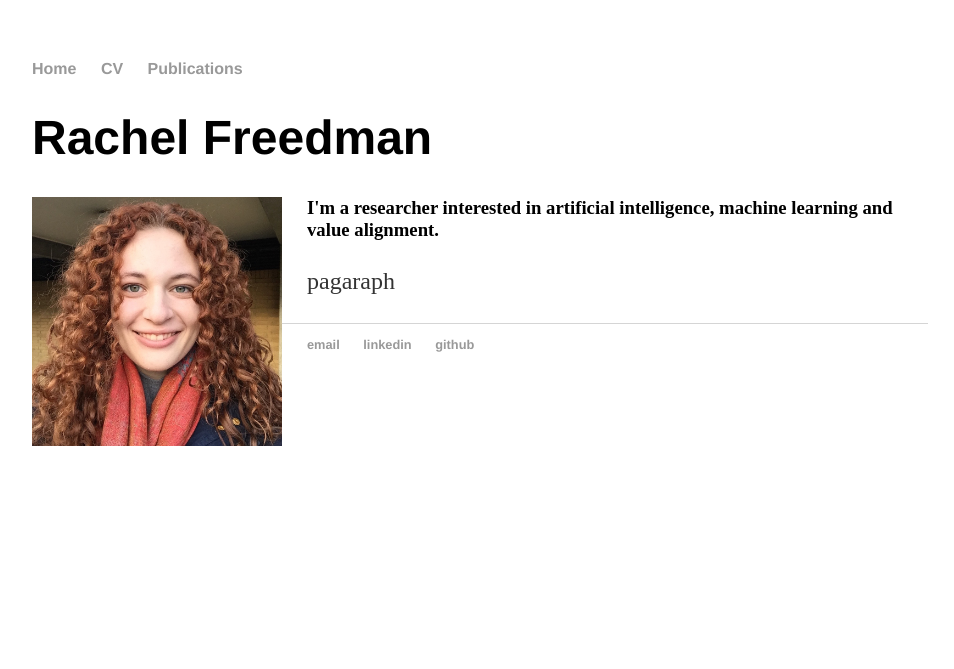
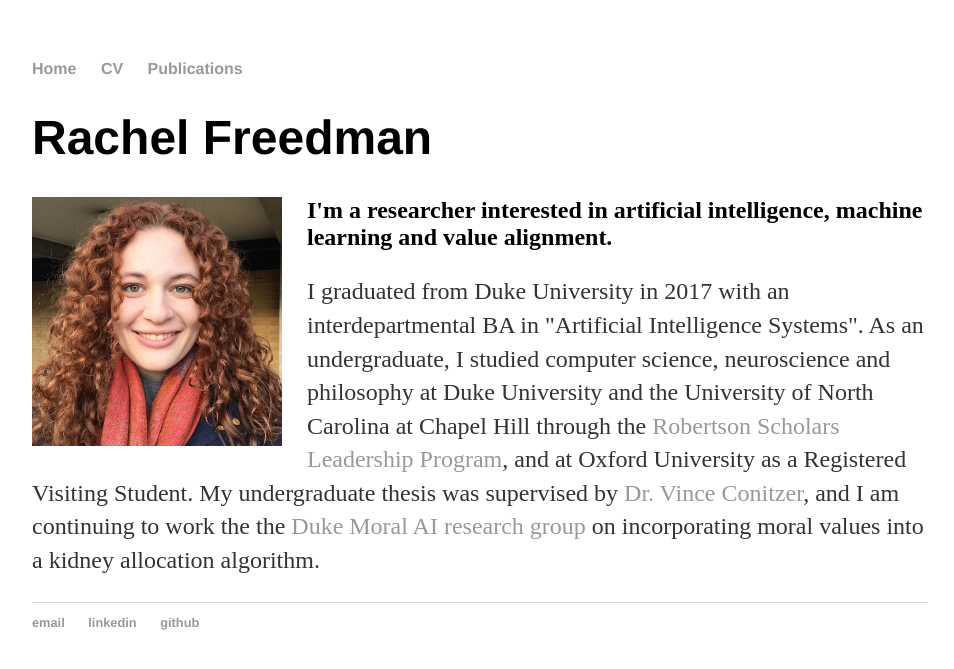
Before and after one commit to RachelFreedman/rachelfreedman.github.io, a Jekyll site: the page built from index.html, in a window 1280 px wide. Shown: the top 669 px of the page, without its empty margins (160-1114 px from the left). Built offline with Jekyll 4.4.1, drawn with Linux system fonts in a browser that asks for light colours.

Commit message:
add blurb

```diff
--- a/index.html
+++ b/index.html
@@ -5,6 +5,6 @@
 <div class="blurb">
 	<h1>Rachel Freedman</h1>
 
-	<h3><img class="profile-pic" src="/assets/images/recent_headshot.jpg" alt="image of Rachel Freedman">I'm a researcher interested in artificial intelligence, machine learning and value alignment.</a></h3>
-<p>pagaraph</p>
+	<h2><img class="profile-pic" src="/assets/images/recent_headshot.jpg" alt="image of Rachel Freedman">I'm a researcher interested in artificial intelligence, machine learning and value alignment.</a></h2>
+	<p>I graduated from Duke University in 2017 with an interdepartmental BA in "Artificial Intelligence Systems". As an undergraduate, I studied computer science, neuroscience and philosophy at Duke University and the University of North Carolina at Chapel Hill through the <a href=“"https://robertsonscholars.org/">Robertson Scholars Leadership Program</a>, and at Oxford University as a Registered Visiting Student. My undergraduate thesis was supervised by <a href="https://users.cs.duke.edu/~conitzer/#bio">Dr. Vince Conitzer</a>, and I am continuing to work the the <a href="http://moralai.cs.duke.edu/index.html">Duke Moral AI research group</a> on incorporating moral values into a kidney allocation algorithm.</p>
 </div><!-- /.blurb -->
```
